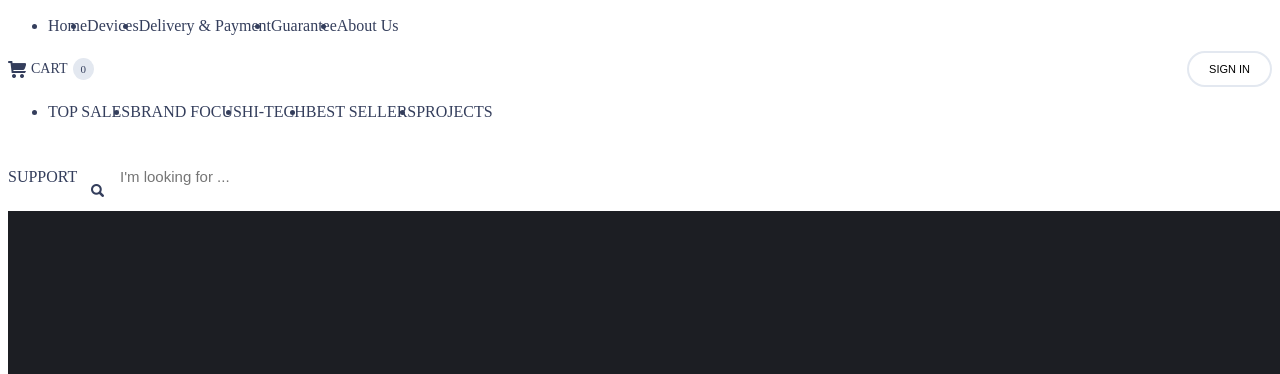
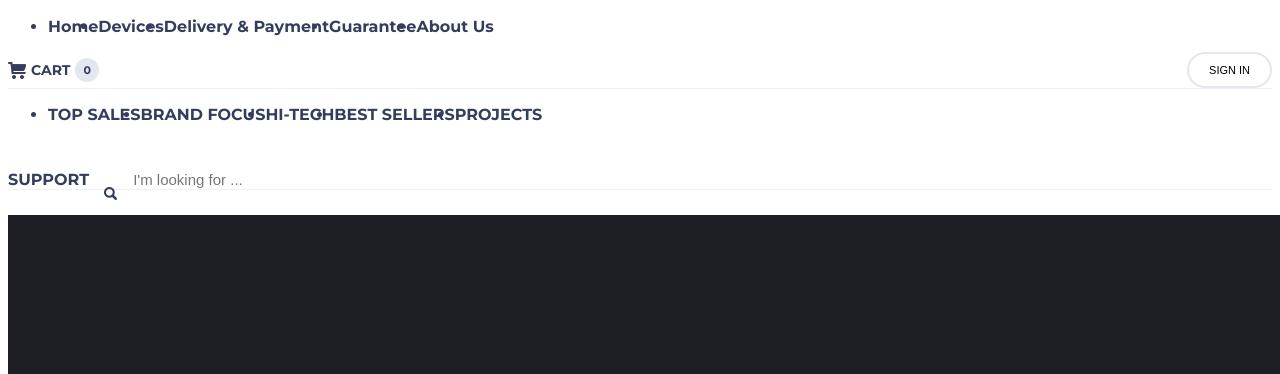
Before and after one commit to obzor-time/obzor-time.github.io, a plain HTML site: page index.html in a window 1280 px wide. Shown: the part 36-410 px from the top of the page. Drawn offline with Linux system fonts and the light colour scheme.

Commit message:
обновление
обновление

```diff
--- a/css/style.css
+++ b/css/style.css
@@ -1,5 +1,11 @@
 .top {
     text-transform: uppercase;
+}
+
+.menu {
+border-bottom: 1px solid #f0f0f0;
+    font-family: 'Montserrat', sans-serif;
+    font-weight: bold;
 }
 
 button {
--- a/index.html
+++ b/index.html
@@ -11,7 +11,8 @@
 <body>
         <header>
             <div class="header">
-                <div class="header__logo">
+            	<div class="menu">
+                    <div class="header__logo">
                         <img src="img/logo.png" alt="logo">
                         <ul class="header__top-menu">
                             <li class="top-menu__li">Home</li>
@@ -36,7 +37,7 @@
                         </div>
                     </div>
                 </div>
-
+            <div>
     <div class="header menu header menu__position">
         <ul class="header menu__list top">
             <li class="header menu__li">Top Sales</li>
```
